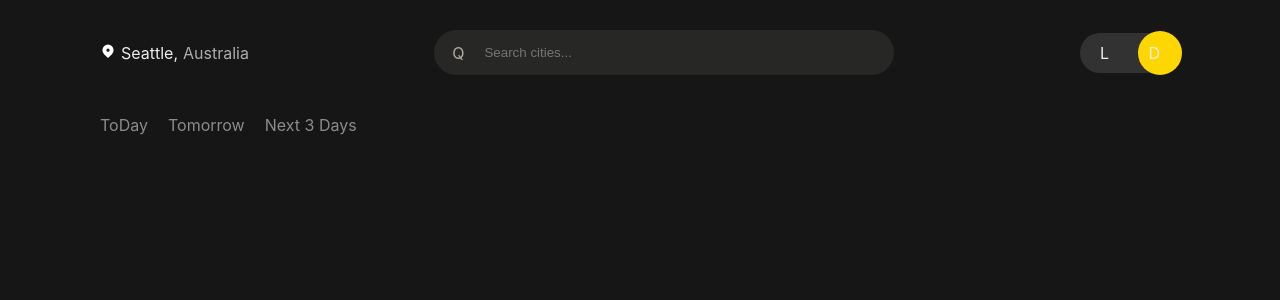
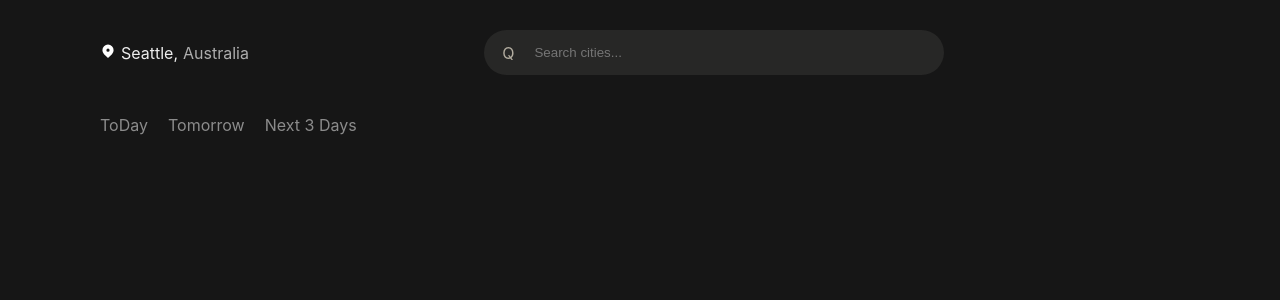
Before and after one commit to sajjadseifi/weather, a React (Create React App) app: page / in a window 1280 px wide. Shown: the top 300 px of the page. Built offline with nearby package versions, Linux system fonts and the light colour scheme.

Commit message:
hidden : remove dark mode feature

```diff
--- a/src/layout/Navigation/Navigation.tsx
+++ b/src/layout/Navigation/Navigation.tsx
@@ -15,7 +15,9 @@ const Navigation : FC<NavigationProps> = (props) =>{
                 <ul className={styles.Container}>
                     <li><Location/></li>
                     <li><Search/></li>
-                    <li><ThemeChanger/></li>
+                    <li>
+                        {/* <ThemeChanger/> */}
+                    </li>
                 </ul>
             </nav>
         </header>
```
